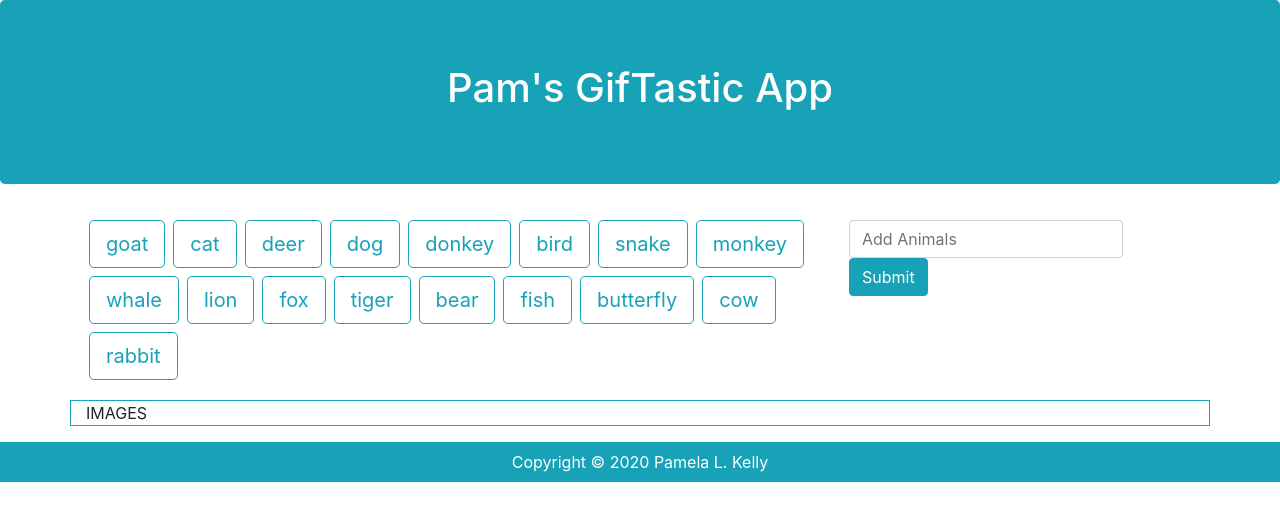
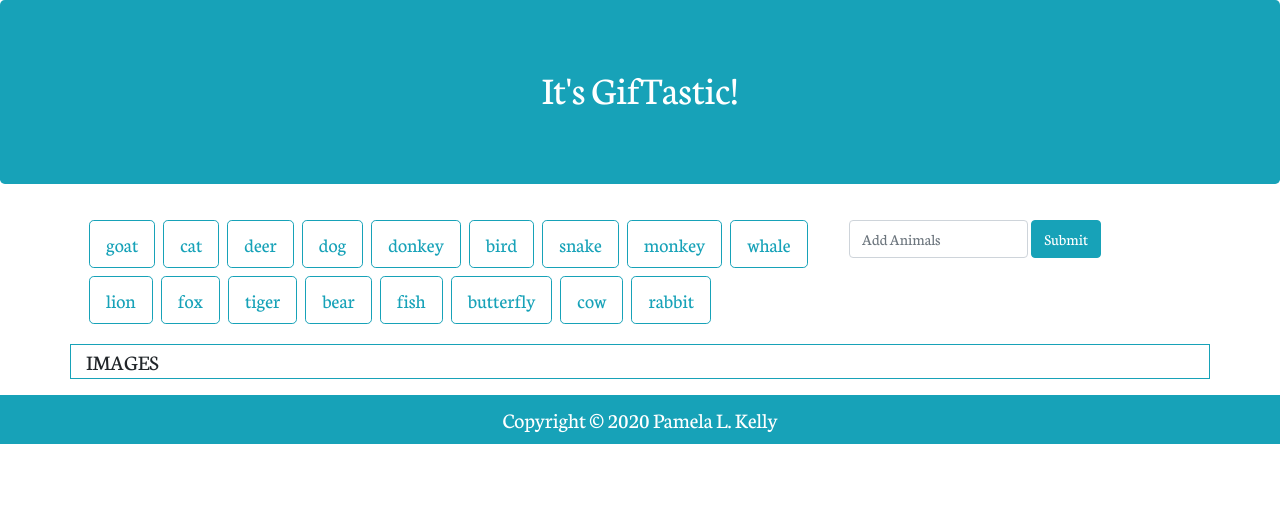
Before and after one commit to PLKGIT/giphy, a plain HTML site: page index.html in a window 1280 px wide. Drawn offline with nearby package versions, Linux system fonts and the light colour scheme.

Commit message:
Added Google font to index.html and style.css.

```diff
--- a/assets/css/style.css
+++ b/assets/css/style.css
@@ -1,7 +1,12 @@
 /*
-Pam Kelly's CSS for JavaScript GiftTastic Game
+Pam Kelly's CSS for JavaScript GiftTastic App
 */
 
 * {
     box-sizing: border-box;
   }
+
+  body{
+    font-family: 'Neuton', serif;
+    font-size: 22px;
+  }
--- a/index.html
+++ b/index.html
@@ -8,8 +8,7 @@
     <title>GifTastic</title>
 
     <!--Google Fonts-->
-    <link rel="stylesheet" type="text/css"
-        href="https://fonts.googleapis.com/css?family=Abril+Fatface|Open+Sans&display=swap">
+    <link href="https://fonts.googleapis.com/css?family=Neuton:400,400i&display=swap&subset=latin-ext" rel="stylesheet">
     <!--Meyerweb CSS Reset-->
     <link rel="stylesheet" type="text/css" href="assets/css/reset.css">
     <!--Bootstrap CSS-->
@@ -23,7 +22,7 @@
 <body>
 
     <header class="jumbotron bg-info text-center text-white">
-        <h1>Pam's GifTastic App</h1>
+        <h1>It's GifTastic!</h1>
     </header>
 
     <main>
```
